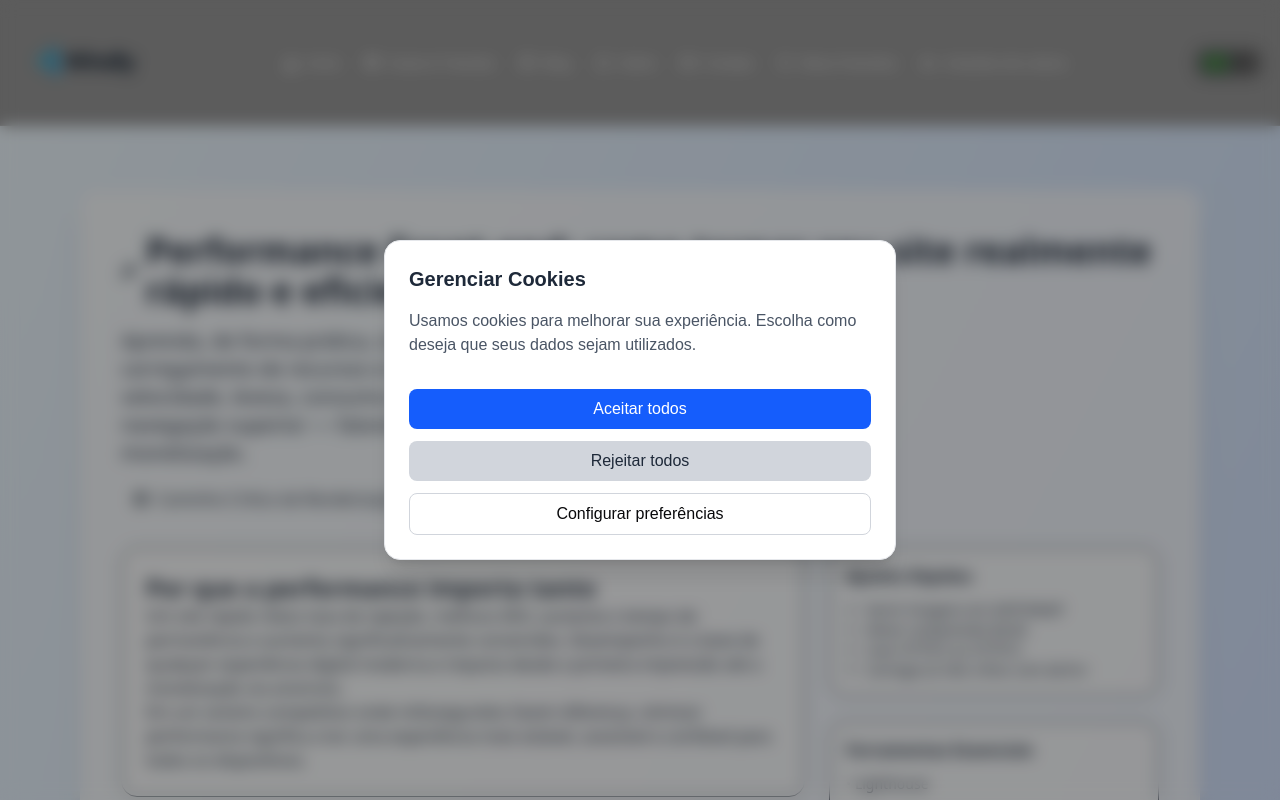
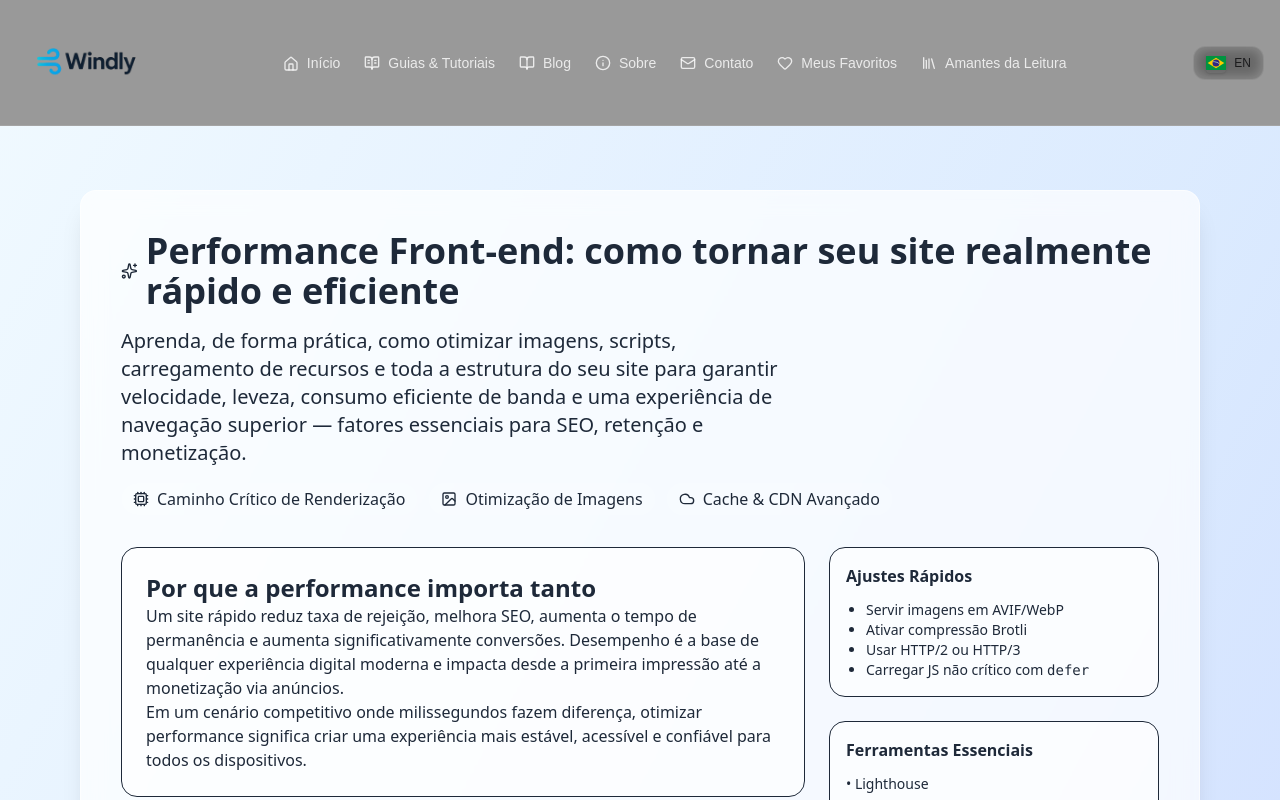
Before and after one commit to robsonalbuquerquedev/windly, a Next.js app: page /pt/guias-tutoriais/performance in a window 1280 px wide. Shown: the top 800 px of the page. Built offline with nearby package versions, Linux system fonts and the light colour scheme.

Commit message:
update: atualizar arquivo layout.tsx

```diff
--- a/app/layout.tsx
+++ b/app/layout.tsx
@@ -2,7 +2,6 @@ import type { Metadata } from "next";
 import "./globals.css";
 import StructuredData from "@/components/seo/StructuredData";
 import Script from "next/script";
-import Cookies from "@/components/cookies/Cookies";
 
 export const metadata: Metadata = {
   metadataBase: new URL("https://windly.com.br/pt"),
@@ -129,7 +128,6 @@ export default function RootLayout({
       <body>
         <StructuredData />
         <main>{children}</main>
-        <Cookies />
 
         {/* ✅ Google AdSense */}
         <script
```
